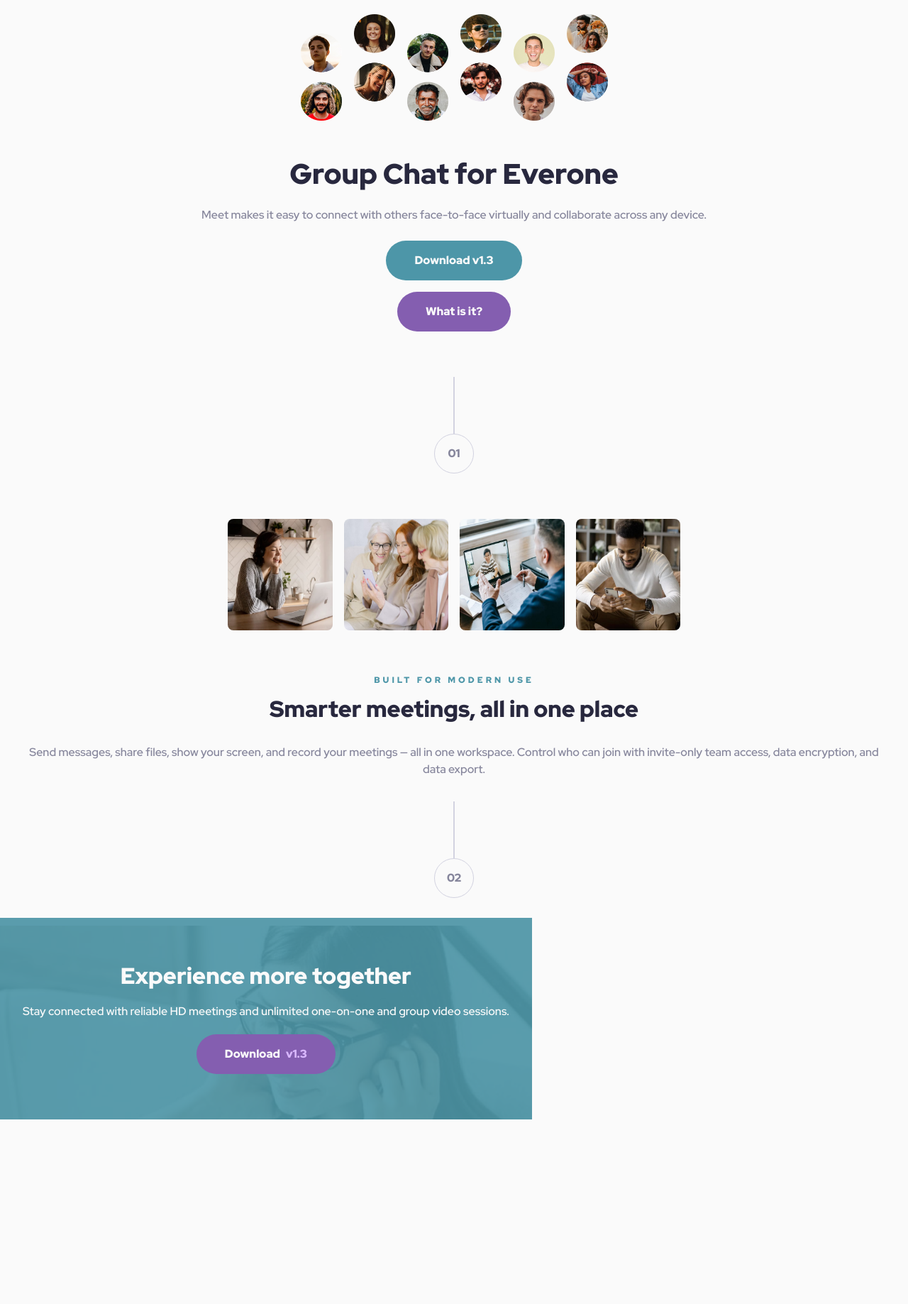
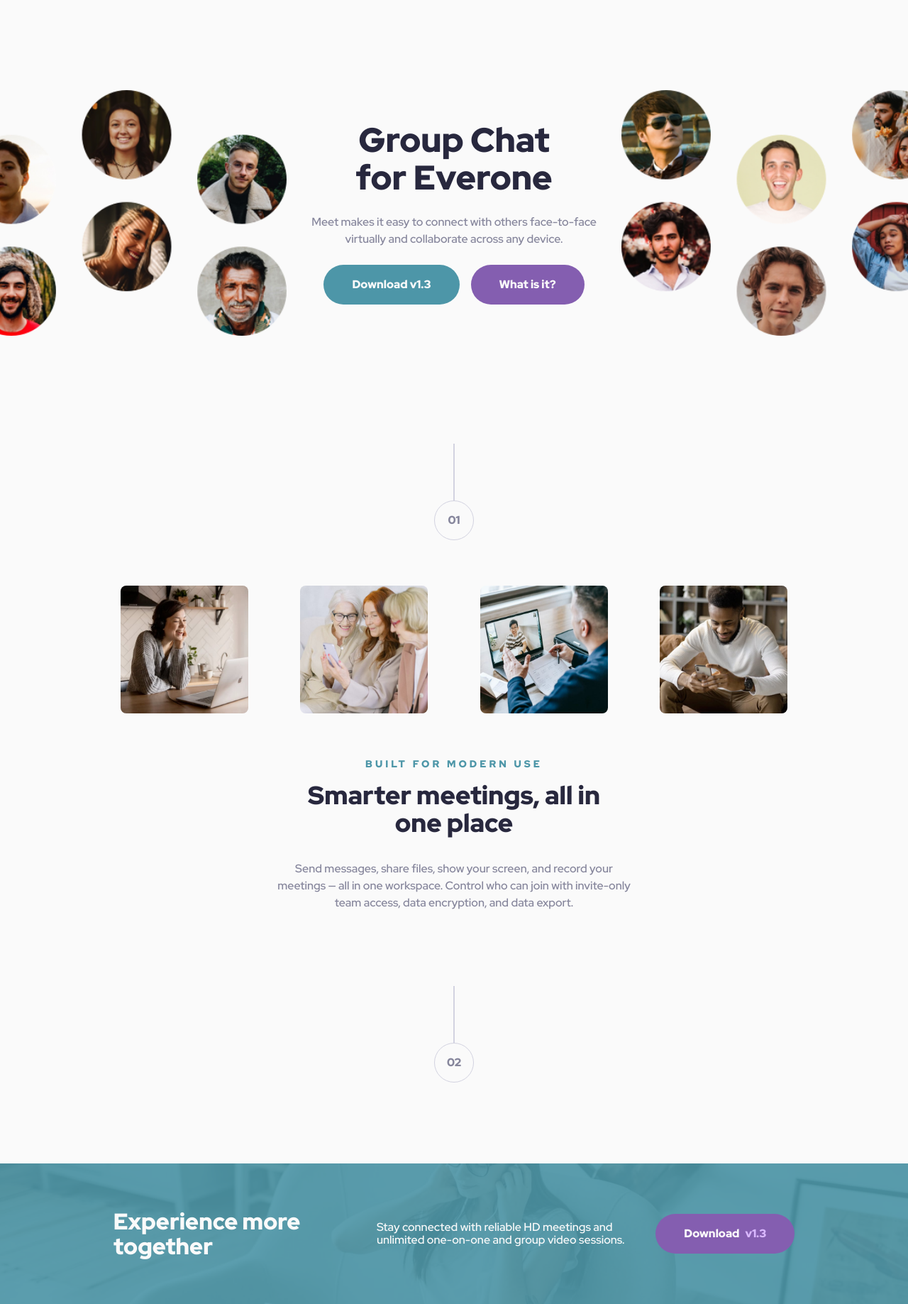
Before and after one commit to hussaindev94/frontend-mentor-chanllengs-meet-landing-page, a plain HTML site: page index.html in a window 1280 px wide. Shown: the part 120-1957 px from the top of the page at 71% size. Before the commit the page ends 1697 px from the top, so only its background shows below. Drawn offline with Linux system fonts and the light colour scheme.

Commit message:
Tablet & Desktop layouts styles are done.

```diff
--- a/styles/main.css
+++ b/styles/main.css
@@ -97,7 +97,7 @@ body {
     .nav {
       display: flex;
       flex-direction: column;
-      justify-content: center;
+      justify-content: flex-end;
       align-items: center;
       align-self: stretch;
       gap: var(--spacing-100);
@@ -137,8 +137,8 @@ body {
           justify-content: center;
           align-items: center;
           align-self: center;
+          /*Test the height and width of the image and image container in mobile layout*/
           height: 16rem;
-
           width: 46.3rem;
 
           .compind-hero-img {
@@ -311,18 +311,19 @@ body {
       }
     }
     .footer-hero {
+      display: flex;
+      flex-direction: column;
+      align-items: center;
+      align-self: stretch;
+      gap: var(--spacing-800);
+      padding: var(--spacing-800) var(--spacing-400);
+
       position: absolute;
       bottom: -41.7rem;
       z-index: -2;
       background: url(../assets/mobile/image-footer.jpg) lightgray 50% -2% / cover
         no-repeat;
 
-      display: flex;
-      flex-direction: column;
-      align-items: center;
-      align-self: stretch;
-      gap: var(--spacing-800);
-      padding: var(--spacing-800) var(--spacing-400);
 
       .footer-content {
         display: flex;
--- a/styles/mediaqueries.css
+++ b/styles/mediaqueries.css
@@ -2,14 +2,68 @@
 @media (min-width: 48rem) {
   body {
     .main {
-      .nav {
-      }
       .hero {
+        padding: var(--spacing-800) var(--spacing-400);
+        .hero-wrapper {
+          gap: var(--spacing-900);
+
+          .hero-img-wrapper {
+            height: 30.3rem;
+            width: 110vw;
+
+            .compind-hero-img {
+              height: 30.3rem;
+              width: 100%;
+            }
+          }
+          .hero-content {
+            width: 45.4rem;
+            align-self: center;
+            .hero-title {
+              font-size: 4.8rem;
+            }
+            .button-area {
+              flex-direction: row;
+            }
+          }
+        }
       }
       .main-content {
+        .main-content-wrapper {
+          .image-gallery {
+            justify-content: space-evenly;
+          }
+          .main-content-info {
+            align-self: unset;
+            width: 50.4rem;
+            .main-content-header {
+              align-self: center;
+              width: 44.5rem;
+              .main-content-intro {
+                font-size: 1.4rem;
+              }
+              .main-content-title {
+                font-size: 3.6rem;
+                text-wrap: unset;
+              }
+            }
+          }
+        }
       }
     }
     .footer {
+      .number {
+        bottom: -14.5rem;
+      }
+      .footer-hero {
+        width: 100vw;
+        background: url(../assets/tablet/image-footer.jpg) lightgray 50% / cover
+          no-repeat;
+        .footer-content {
+          align-self: unset;
+          width: 50.4rem;
+        }
+      }
     }
   }
 }
@@ -19,13 +73,71 @@
   body {
     .main {
       .nav {
+        padding: var(--spacing-1000) var(--spacing-1000) var(--spacing-1000);
       }
       .hero {
+        .hero-wrapper {
+          flex-direction: row;
+          align-self: unset;
+          gap: var(--spacing-400);
+          width: 110vw;
+          height: 100%;
+
+          .left-hero-img,
+          .right-hero-img {
+            display: unset;
+            width: 32%;
+            height: 100%;
+          }
+          .hero-img-wrapper {
+            display: none;
+          }
+          .hero-content {
+            width: 29%;
+          }
+        }
       }
       .main-content {
+        display: flex;
+        align-items: center;
+        justify-content: center;
+        padding: var(--spacing-700) var(--spacing-1000) var(--spacing-900)
+          var(--spacing-1000);
+
+        .main-content-wrapper {
+          width: 112rem;
+          .image-gallery {
+            .gallery-img {
+              width: 18rem;
+              height: 18rem;
+            }
+          }
+        }
       }
     }
     .footer {
+      .number {
+        bottom: -10.5rem;
+      }
+      .footer-hero {
+        background: url(../assets/desktop/image-footer.jpg) lightgray 50% /
+          cover no-repeat;
+        .footer-content {
+          flex-direction: row;
+          justify-content: space-around;
+          width: 79%;
+          .footer-content-title {
+            text-align: left;
+            text-wrap: unset;
+            flex-grow: 1;
+            flex-shrink: 1;
+          }
+          .footer-content-text {
+            text-align: left;
+            flex-shrink: 3;
+          }
+        }
+      }
     }
   }
 }
```
